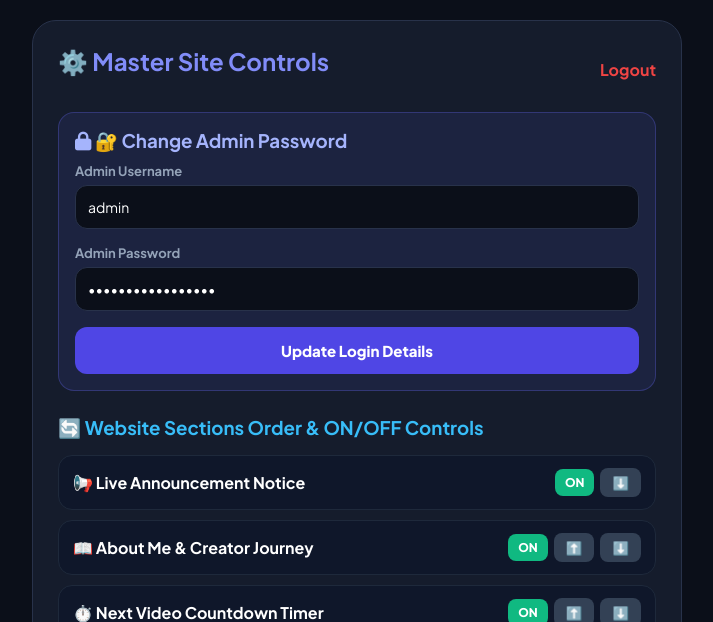
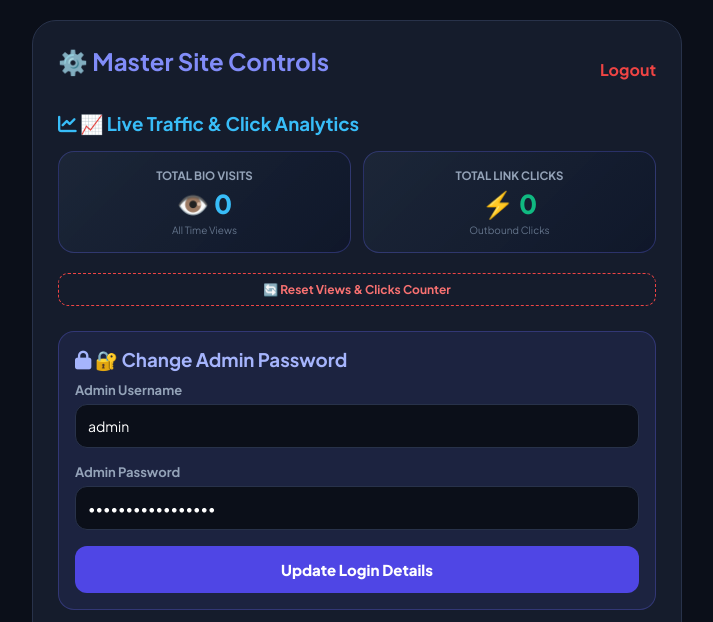
Before and after one commit to MDsahil4070/sahil-links, a Flask app: page /admin/dashboard in a window 1280 px wide. Shown: the top 622 px of the page, without its empty margins (283-996 px from the left). Run offline with Flask 3, Linux system fonts and the light colour scheme; the visitor is signed in with stand-in values (Sample User, id 1).

Commit message:
Added Views and Clicks Analytics Counter

```diff
--- a/app.py
+++ b/app.py
@@ -32,6 +32,7 @@ def load_data():
         default_data = {
             "admin_user": "admin",
             "admin_pass": "SahilPassword@590",
+            "total_views": 0,
             "title": "Sahil.com 590",
             "tagline": "@sahil.com590_",
             "bio": "🎬 Content Creator & Comedy Skits\n🔥 Connect with me on all official handles!",
@@ -112,6 +113,7 @@ def load_data():
         return default_data
     with open(DATA_FILE, "r", encoding="utf-8") as f:
         data = json.load(f)
+        if "total_views" not in data: data["total_views"] = 0
         if "admin_user" not in data: data["admin_user"] = "admin"
         if "admin_pass" not in data: data["admin_pass"] = "SahilPassword@590"
         return data
@@ -123,6 +125,9 @@ def save_data(data):
 @app.route("/")
 def home():
     data = load_data()
+    data["total_views"] = data.get("total_views", 0) + 1
+    save_data(data)
+
     total_votes = sum(opt.get("votes", 0) for opt in data["poll"].get("options", []))
     for opt in data["poll"].get("options", []):
         opt["percent"] = round((opt.get("votes", 0) / total_votes * 100), 1) if total_votes > 0 else 0
@@ -179,17 +184,26 @@ def admin_dashboard():
     data = load_data()
     msg_status = None
 
+    total_link_clicks = sum(l.get("clicks", 0) for l in data.get("links", []))
+
     if request.method == "POST":
         action = request.form.get("action")
 
-        if action == "change_credentials":
+        if action == "reset_analytics":
+            data["total_views"] = 0
+            for l in data.get("links", []):
+                l["clicks"] = 0
+            save_data(data)
+            msg_status = "✅ एनालिटिक्स डेटा रीसेट हो गया!"
+
+        elif action == "change_credentials":
             new_u = request.form.get("new_username", "").strip()
             new_p = request.form.get("new_password", "").strip()
             if new_u and new_p:
                 data["admin_user"] = new_u
                 data["admin_pass"] = new_p
                 save_data(data)
-                msg_status = "✅ एडमिन यूजरनेम और पासवर्ड सफलतापूर्वक बदल दिया गया!"
+                msg_status = "✅ एडमिन यूजरनेम और पासवर्ड बदल दिया गया!"
 
         elif action == "move_up":
             idx = int(request.form.get("index"))
@@ -358,9 +372,9 @@ def admin_dashboard():
             data["messages"] = []
             save_data(data)
 
-        return render_template("admin.html", logged_in=True, data=data, msg_status=msg_status)
+        return render_template("admin.html", logged_in=True, data=data, total_link_clicks=total_link_clicks, msg_status=msg_status)
 
-    return render_template("admin.html", logged_in=True, data=data)
+    return render_template("admin.html", logged_in=True, data=data, total_link_clicks=total_link_clicks)
 
 @app.route("/logout")
 def logout():
--- a/templates/admin.html
+++ b/templates/admin.html
@@ -3,7 +3,7 @@
 <head>
     <meta charset="UTF-8">
     <meta name="viewport" content="width=device-width, initial-scale=1.0">
-    <title>Master Admin Control | Drag & Order</title>
+    <title>Master Admin Control | Analytics & Dashboard</title>
     <link href="https://fonts.googleapis.com/css2?family=Plus+Jakarta+Sans:wght@400;600;700;800&display=swap" rel="stylesheet">
     <link rel="stylesheet" href="https://cdnjs.cloudflare.com/ajax/libs/font-awesome/6.5.1/css/all.min.css">
     <style>
@@ -14,6 +14,12 @@
         label { font-size: 13px; font-weight: 700; color: #94a3b8; display: block; margin-bottom: 6px; }
         input[type="text"], input[type="password"], input[type="datetime-local"], textarea, select { width: 100%; padding: 12px; margin-bottom: 16px; background: #0b0f19; border: 1px solid #28324a; color: #fff; border-radius: 12px; font-size: 14px; }
         .file-box { background: #1e293b; border: 2px dashed #6366f1; padding: 14px; border-radius: 12px; margin-bottom: 16px; text-align: center; }
+
+        /* 📈 ANALYTICS CARDS */
+        .analytics-grid { display: grid; grid-template-columns: repeat(2, 1fr); gap: 12px; margin-bottom: 20px; }
+        .stat-card { background: linear-gradient(135deg, rgba(30, 41, 59, 0.8), rgba(15, 23, 42, 0.9)); border: 1px solid rgba(99, 102, 241, 0.3); padding: 16px; border-radius: 16px; text-align: center; }
+        .stat-number { font-size: 26px; font-weight: 900; color: #38bdf8; margin: 4px 0; }
+        .stat-label { font-size: 11.5px; font-weight: 700; color: #94a3b8; text-transform: uppercase; }
 
         .switch-row {
             display: flex; align-items: center; justify-content: space-between;
@@ -58,6 +64,28 @@
             {% if msg_status %}
             <div class="alert-box">{{ msg_status }}</div>
             {% endif %}
+
+            <!-- 📈 REAL-TIME TRAFFIC & ANALYTICS -->
+            <h3 style="color: #38bdf8;"><i class="fa-solid fa-chart-line"></i> 📈 Live Traffic & Click Analytics</h3>
+            <div class="analytics-grid">
+                <div class="stat-card">
+                    <div class="stat-label">Total Bio Visits</div>
+                    <div class="stat-number">👁️ {{ data.total_views|default(0) }}</div>
+                    <div style="font-size: 10px; color: #64748b;">All Time Views</div>
+                </div>
+                <div class="stat-card">
+                    <div class="stat-label">Total Link Clicks</div>
+                    <div class="stat-number" style="color: #10b981;">⚡ {{ total_link_clicks|default(0) }}</div>
+                    <div style="font-size: 10px; color: #64748b;">Outbound Clicks</div>
+                </div>
+            </div>
+
+            <form method="POST" action="/admin/dashboard" style="margin-bottom: 25px;">
+                <input type="hidden" name="action" value="reset_analytics">
+                <button type="submit" style="background: transparent; border: 1px dashed #ef4444; color: #f87171; width: 100%; padding: 8px; border-radius: 10px; font-size: 12px; font-weight: 700; cursor: pointer;">
+                    🔄 Reset Views & Clicks Counter
+                </button>
+            </form>
 
             <!-- 🔐 CHANGE ADMIN USERNAME & PASSWORD -->
             <div style="background: rgba(99, 102, 241, 0.1); border: 1px solid rgba(99, 102, 241, 0.3); padding: 16px; border-radius: 16px; margin-bottom: 25px;">
@@ -335,7 +363,7 @@
                     {% if link.highlight %}
                     <span style="background: linear-gradient(135deg,#ef4444,#f59e0b); color: #fff; font-size: 10px; padding: 2px 6px; border-radius: 6px; font-weight: 800;">{{ link.highlight }}</span>
                     {% endif %}
-                    <span style="background: #3b82f6; color: #fff; font-size: 11px; padding: 2px 6px; border-radius: 6px; font-weight: 800;">👁️ {{ link.clicks|default(0) }}</span><br>
+                    <span style="background: #3b82f6; color: #fff; font-size: 11px; padding: 2px 6px; border-radius: 6px; font-weight: 800;">👁️ {{ link.clicks|default(0) }} clicks</span><br>
                     <small style="color: #64748b;">{{ link.url }}</small>
                 </div>
                 <form method="POST" action="/admin/dashboard" style="margin: 0;">
```
